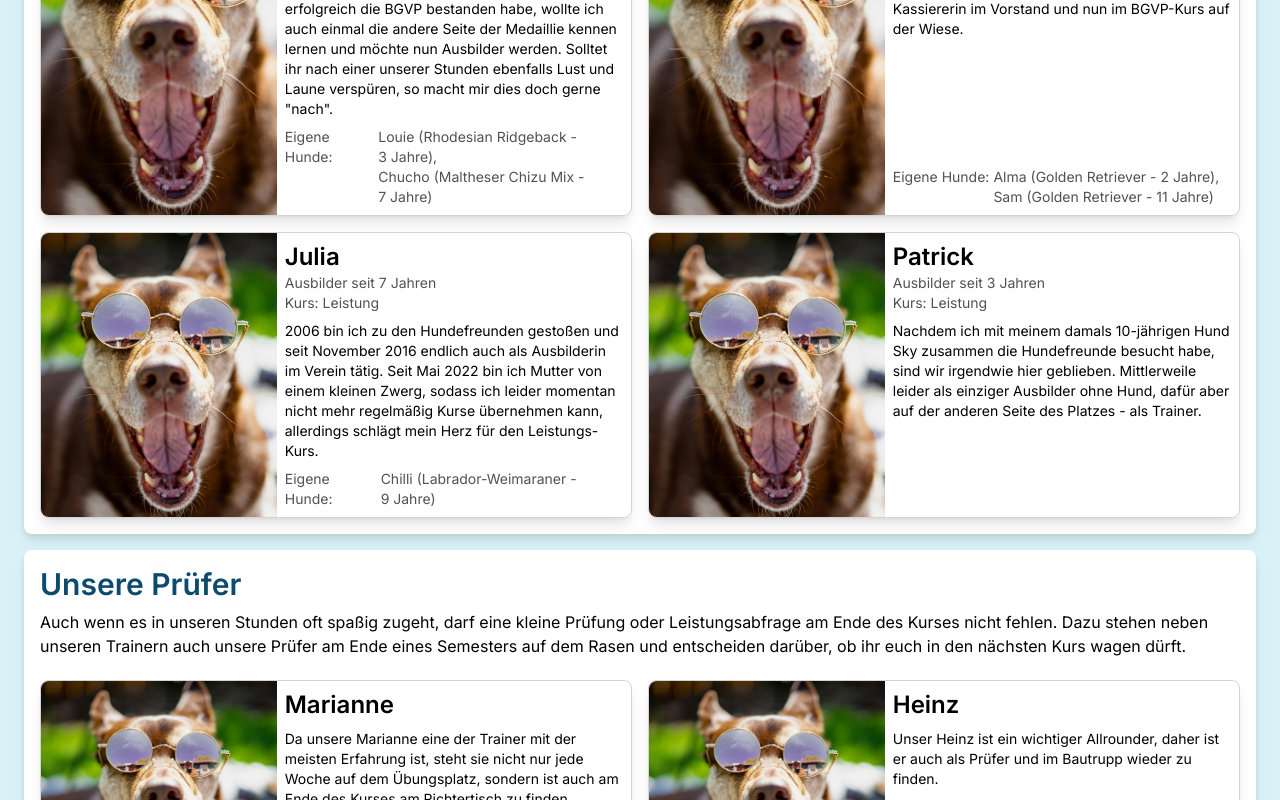
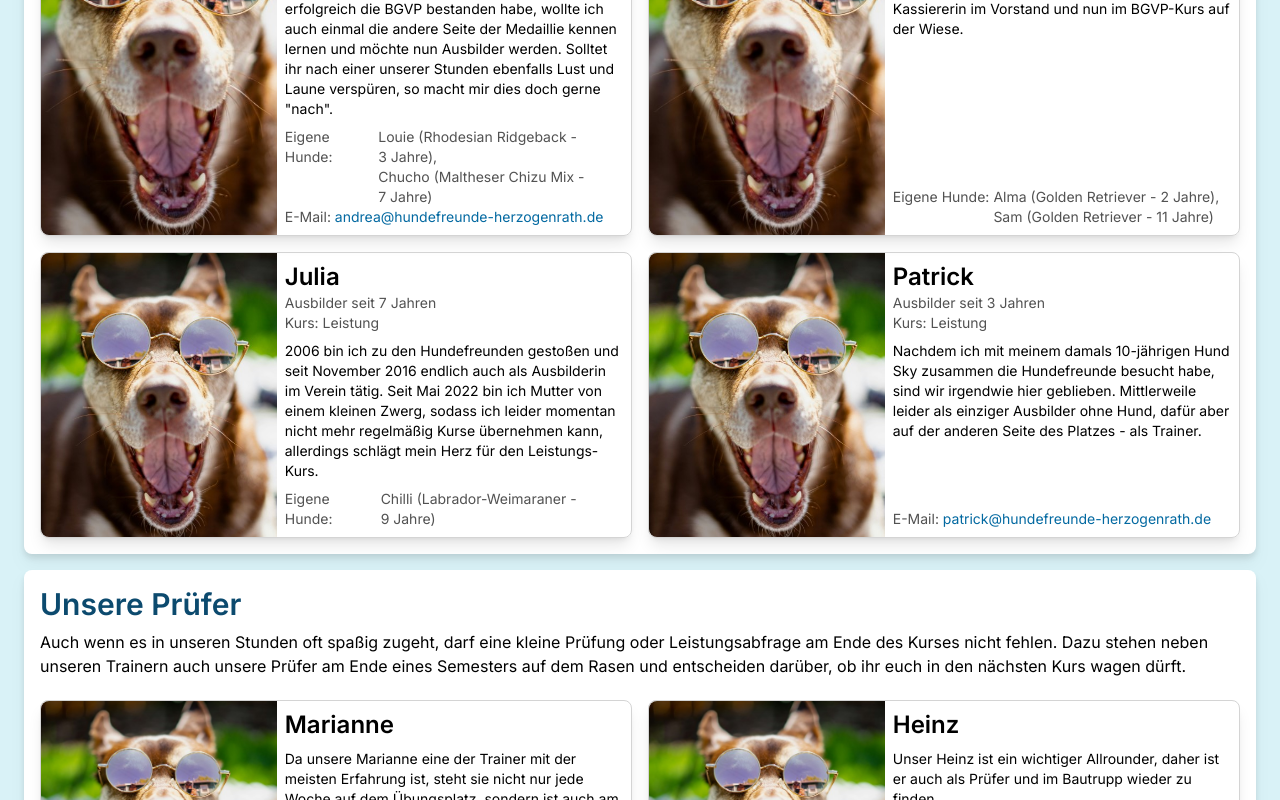
Before and after one commit to PArns/next.hundefreunde-herzogenrath.de, a Next.js app: page /team in a window 1280 px wide. Shown: the part 1200-2000 px from the top of the page. Built offline with nearby package versions, Linux system fonts and the light colour scheme.

Commit message:
E-Mail update

```diff
--- a/app/(content)/team/page.tsx
+++ b/app/(content)/team/page.tsx
@@ -59,6 +59,7 @@ const andrea: Member = {
   traineeSince: "2023-01-01",
   kurs: ["Anfänger"],
   email: "andrea@hundefreunde-herzogenrath.de",
+  emailEnabled: true,
   dogs: [
     { name: "Louie", race: "Rhodesian Ridgeback", birthDay: "2021-01-01" },
     { name: "Chucho", race: "Maltheser Chizu Mix", birthDay: "2016-09-01" },
@@ -126,6 +127,7 @@ const patrick: Member = {
   trainerSince: "2020-10-17",
   kurs: ["Leistung"],
   email: "patrick@hundefreunde-herzogenrath.de",
+  emailEnabled: true,
   desc: (
     <>
       Nachdem ich mit meinem damals 10-jährigen Hund Sky zusammen die
--- a/components/team-member/index.tsx
+++ b/components/team-member/index.tsx
@@ -21,6 +21,7 @@ export interface Member {
   kurs?: Array<string>;
   dogs?: Array<Dog>;
   email?: string;
+  emailEnabled?: boolean,
 }
 
 function Kurse({ kurse }: { kurse: Array<string> }) {
@@ -90,8 +91,8 @@ export default function TeamMember({ member }: { member: Member }) {
               </div>
             </div>
           )}
-          {member.email && (
-            <div className="hidden">
+          {member.email && member.emailEnabled && (
+            <div>
               E-Mail:{" "}
               <ObfuscateClientSide
                 email={member.email}
--- a/package.json
+++ b/package.json
@@ -38,10 +38,10 @@
   "devDependencies": {
     "@tailwindcss/typography": "^0.5.13",
     "@types/leaflet": "^1.9.12",
-    "@types/node": "^20.14.13",
+    "@types/node": "^20.14.14",
     "@types/react": "^18.3.3",
     "@types/react-dom": "^18.3.0",
-    "autoprefixer": "^10.4.19",
+    "autoprefixer": "^10.4.20",
     "eslint": "^8.57.0",
     "eslint-config-next": "14.2.3",
     "postcss": "^8.4.40",
```
Also changed, not shown: 1 other file (tests, documents, lock files or other folders).
